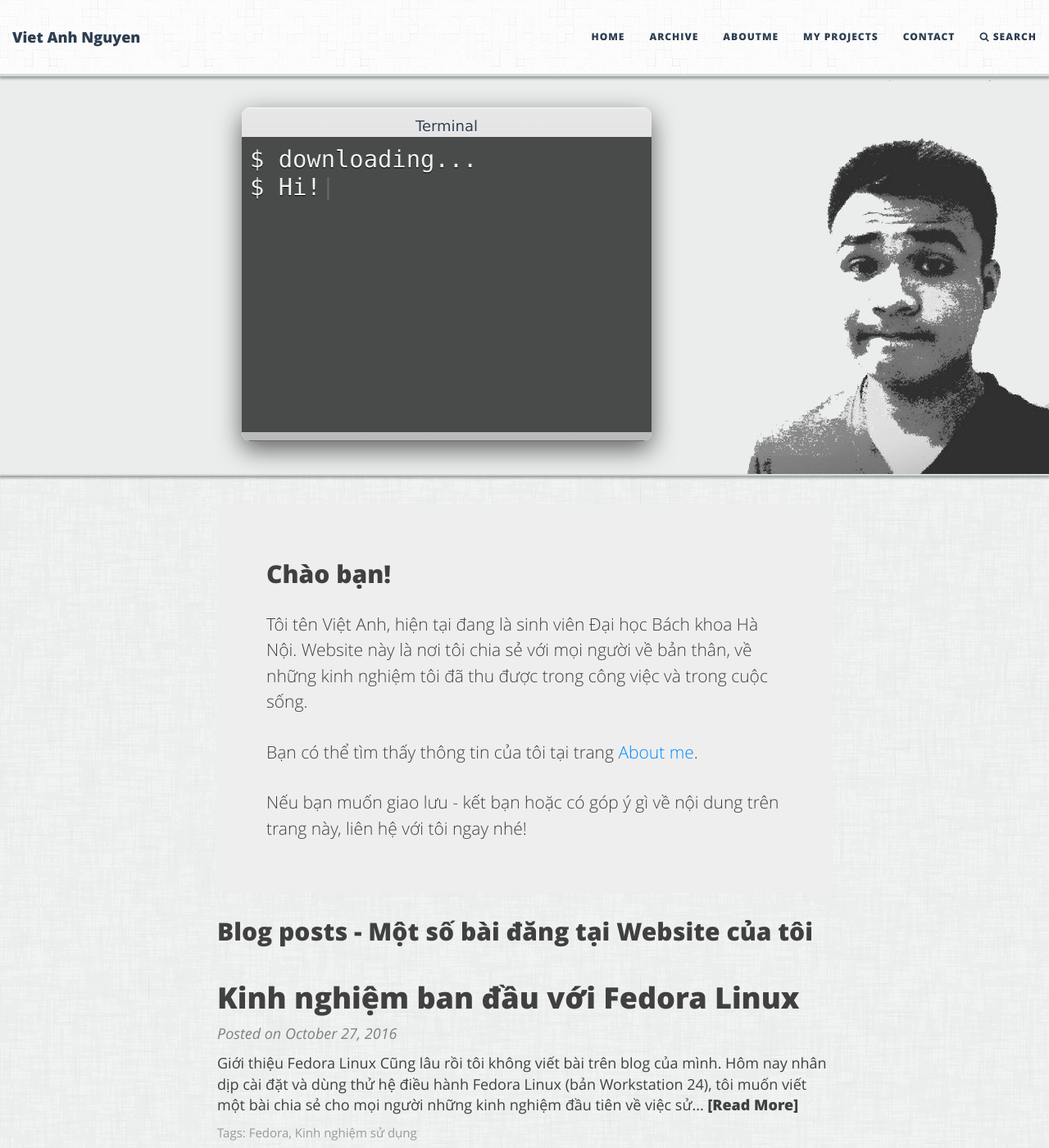
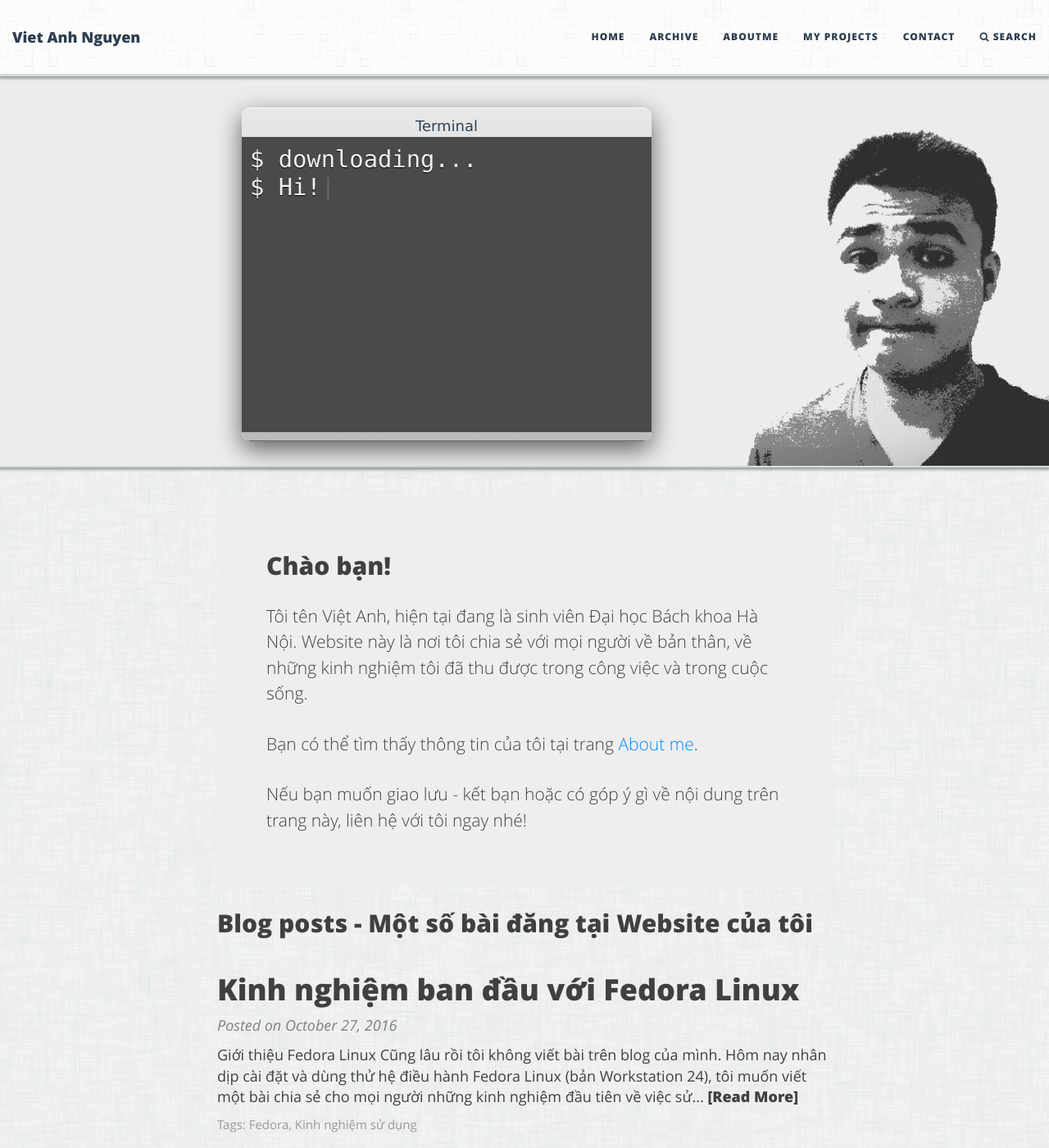
Before and after one commit to diglink/vietanhdev.github.io, a Jekyll site: the page built from index.html, in a window 1280 px wide and 1400 px high. Shown: the whole window at 82% size. Built offline with Jekyll 4.4.1, drawn with Linux system fonts in a browser that asks for light colours; the list of posts is cut into pages by our own code.

Commit message:
update web

```diff
--- a/index.html
+++ b/index.html
@@ -89,7 +89,7 @@ js: "/js/ani-text-home.js"
 /* text editor styles */
 .text-editor-wrap {
   display: block;
-  margin: 20px auto 20px 10px;
+  margin: 20px auto 10px 10px;
   max-width: 500px;
   border-radius: 10px;
   box-shadow: rgba(0, 0, 0, 0.6) 0px 10px 30px;
```
